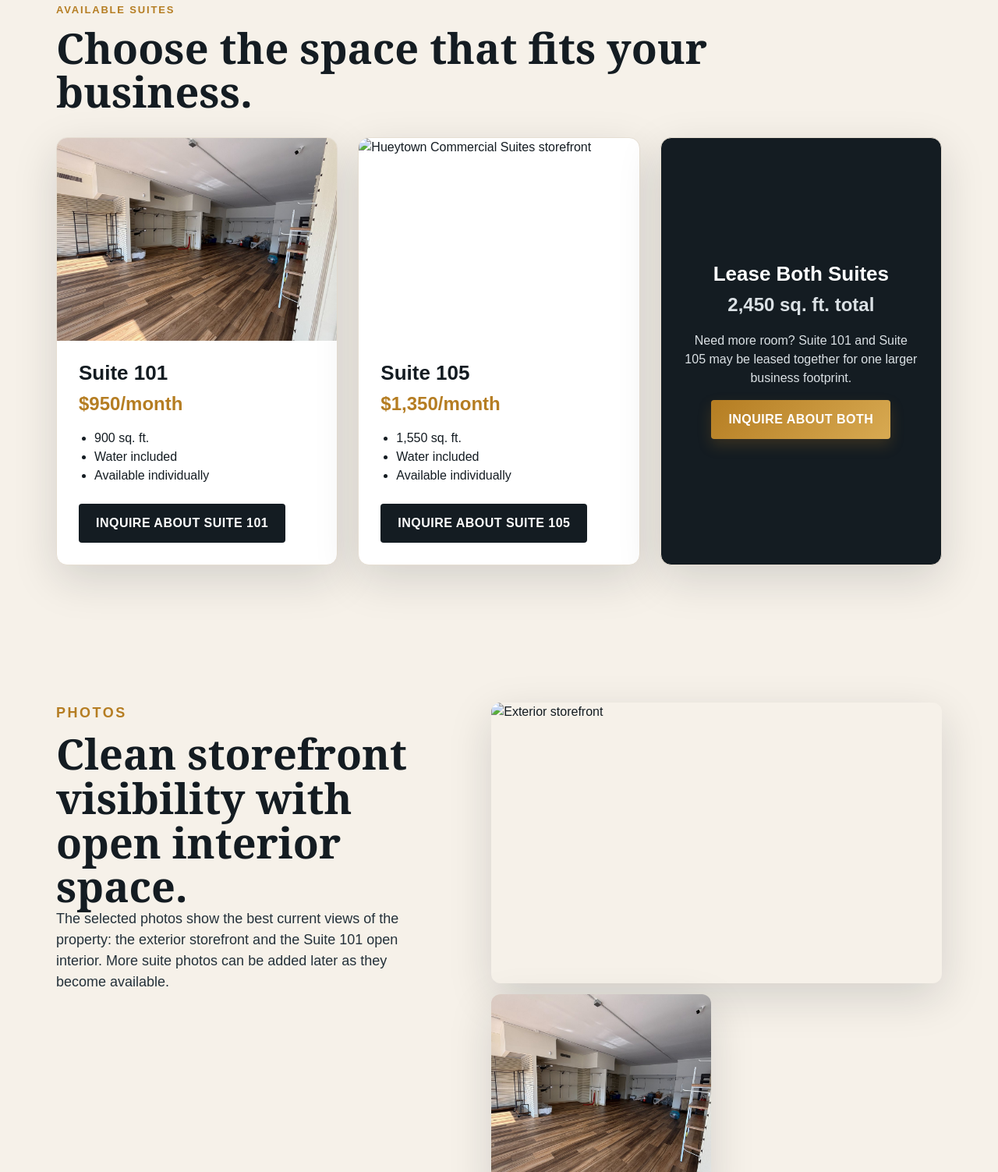
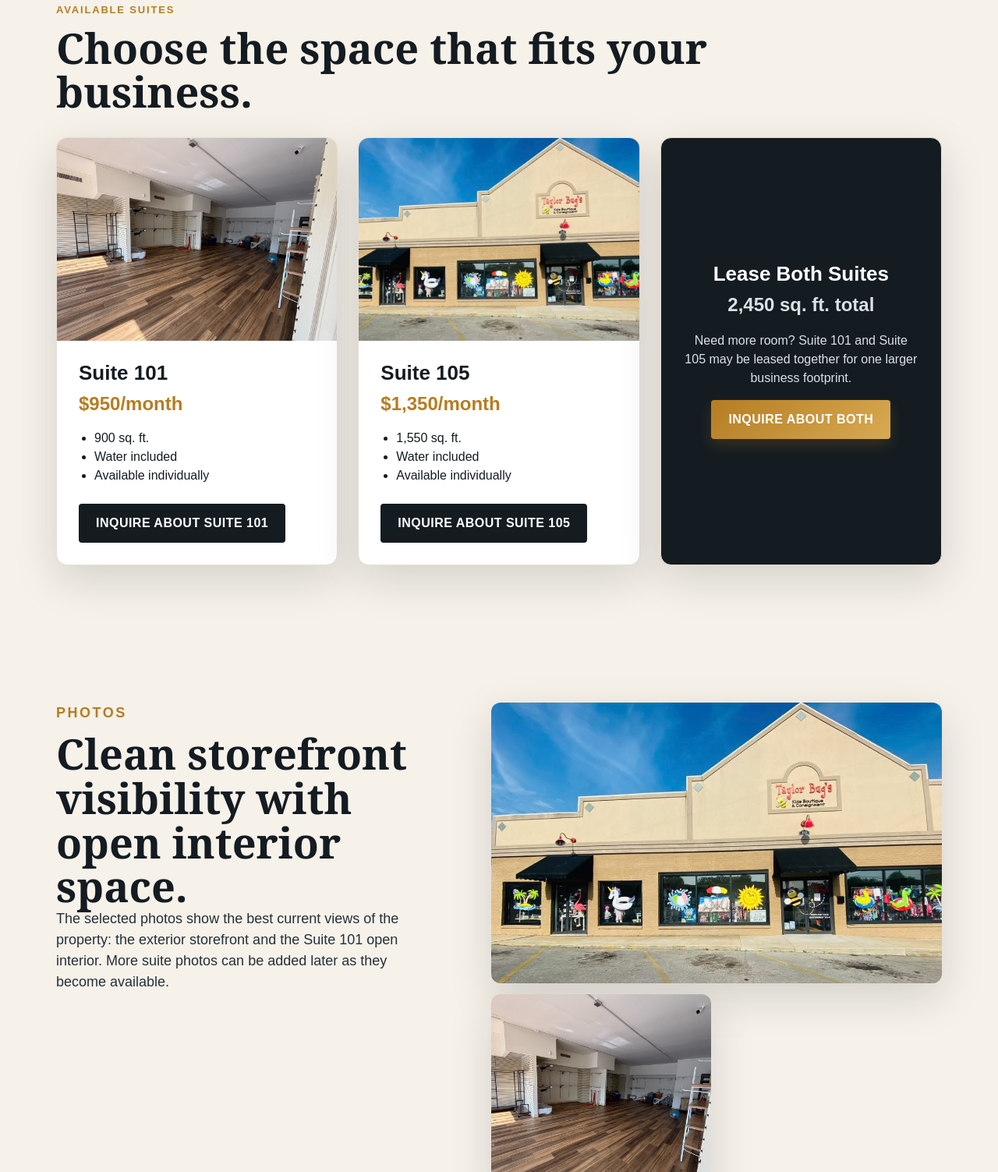
Before and after one commit to smt3295/rental-application, a website: page index.html in a window 1280 px wide. Shown: the part 1297-2800 px from the top of the page at 78% size. Drawn offline with Linux system fonts and the light colour scheme.

Commit message:
Update image filenames from lowercase to uppercase

```diff
--- a/index.html
+++ b/index.html
@@ -23,7 +23,7 @@
 
   <main id="home">
     <section class="hero">
-      <img src="image_9603.jpg" alt="Storefront at Hueytown Commercial Suites" />
+      <img src="IMG_9603.JPG" alt="Storefront at Hueytown Commercial Suites" />
       <div class="hero-overlay"></div>
       <div class="hero-content">
         <p class="eyebrow">Retail & Office Space Available</p>
@@ -68,7 +68,7 @@
           </div>
         </article>
         <article class="suite-card">
-          <img src="image_9603.jpg" alt="Hueytown Commercial Suites storefront" />
+          <img src="IMG_9603.JPG" alt="Hueytown Commercial Suites storefront" />
           <div class="suite-body">
             <h3>Suite 105</h3>
             <p class="price">$1,350/month</p>
@@ -98,7 +98,7 @@
         <p>The selected photos show the best current views of the property: the exterior storefront and the Suite 101 open interior. More suite photos can be added later as they become available.</p>
       </div>
       <div class="photo-grid">
-        <img class="wide" src="image_9603.jpg" alt="Exterior storefront" />
+        <img class="wide" src="IMG_9603.JPG" alt="Exterior storefront" />
         <img src="suite-101.jpg" alt="Suite 101 open interior" />
       </div>
     </section>
```
